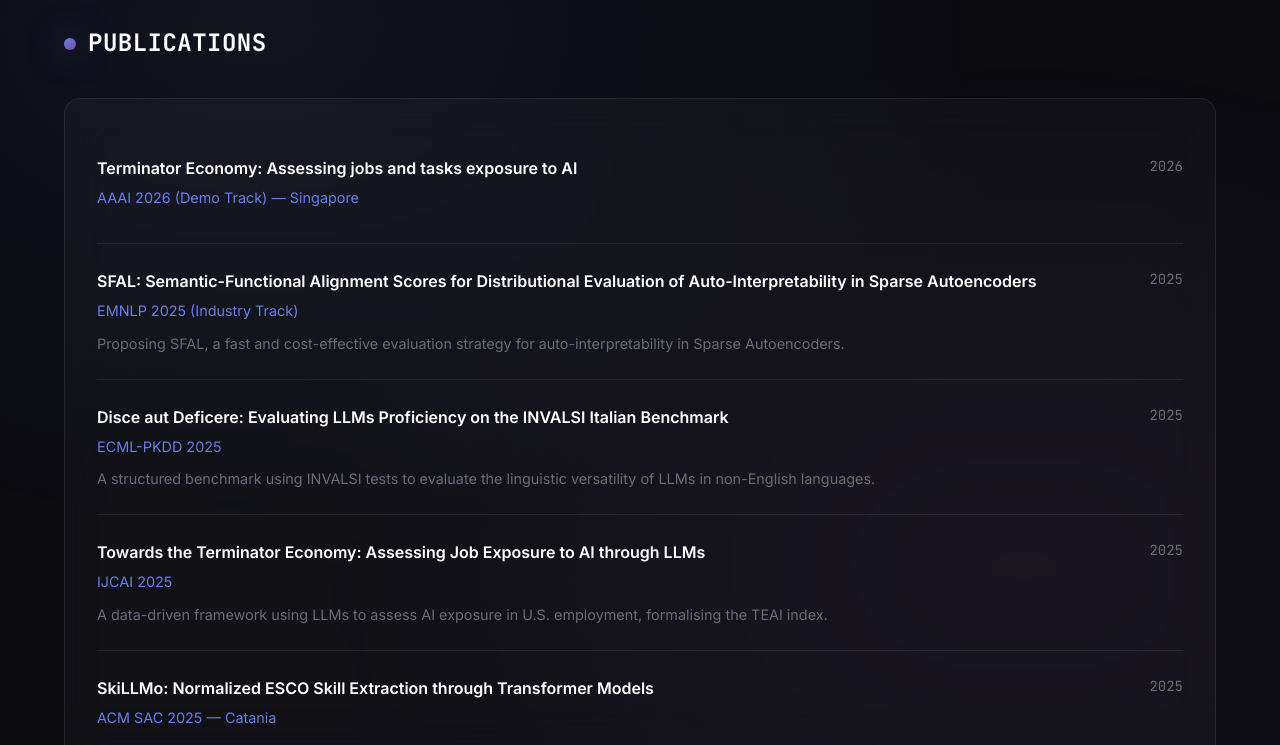
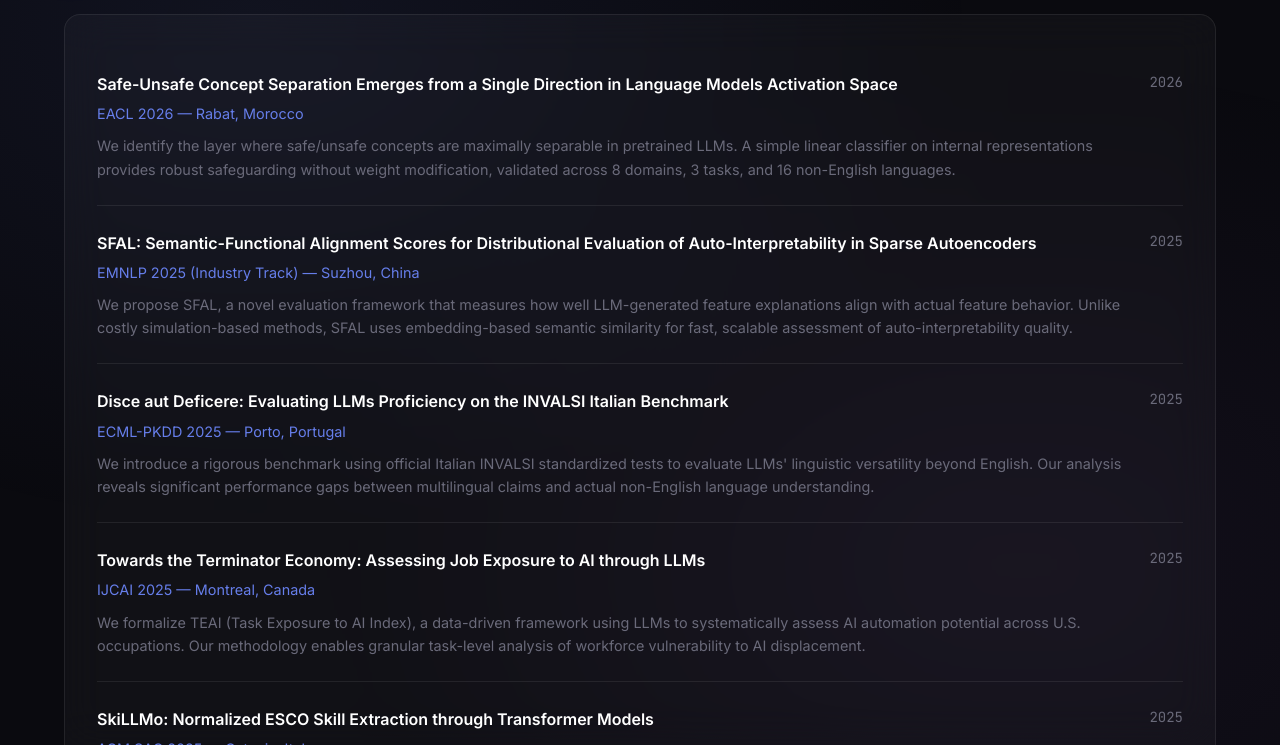
Before and after one commit to serino28/serino28.github.io, a Jekyll site: the page built from index.html, in a window 1280 px wide and 900 px high, scrolled down 800 px, cut to the strip 155-900 px from the top of the window. Built offline with Jekyll 4.4.1, drawn with Linux system fonts in a browser that asks for light colours; some of the changed text lies outside the part shown.

Commit message:
Fix feedback: remove ticker, add EACL paper, simpler easter egg, enrich descriptions, update map

```diff
--- a/_includes/footer.html
+++ b/_includes/footer.html
@@ -28,7 +28,7 @@
                 </a>
             </div>
         </div>
-        <p class="footer-hint">psst... try the Konami Code 🎮</p>
+        <p class="footer-hint">psst... triple-click the logo for a surprise 🎮</p>
     </div>
 </footer>
 
--- a/assets/js/main.js
+++ b/assets/js/main.js
@@ -7,9 +7,8 @@
     initTheme();
     initNavScroll();
     initScrollAnimations();
-    initTicker();
     initNowPlaying();
-    initKonamiCode();
+    initEasterEgg();
     initSnakeGame();
     initMap();
     initYear();
@@ -66,30 +65,6 @@
     }, { threshold: 0.1 });
 
     elements.forEach(el => observer.observe(el));
-}
-
-/* ===== TICKER ===== */
-const HIGHLIGHTS = [
-    { emoji: "🤖", title: "Terminator Economy: Assessing jobs and tasks exposure to AI", venue: "AAAI 2026" },
-    { emoji: "📰", title: "SFAL: Semantic-Functional Alignment Scores for Auto-Interpretability", venue: "EMNLP 2025" },
-    { emoji: "📈", title: "Towards the Terminator Economy: TEAI Index", venue: "IJCAI 2025" },
-    { emoji: "🎓", title: "Disce aut Deficere: LLMs on Italian INVALSI", venue: "ECML-PKDD 2025" },
-    { emoji: "🔧", title: "SkiLLMo: ESCO Skill Extraction", venue: "ACM SAC 2025" }
-];
-
-function initTicker() {
-    const ticker = document.getElementById('ticker');
-    if (!ticker) return;
-
-    // Triple for smooth loop
-    const items = [...HIGHLIGHTS, ...HIGHLIGHTS, ...HIGHLIGHTS];
-
-    items.forEach(item => {
-        const el = document.createElement('span');
-        el.className = 'ticker-item';
-        el.innerHTML = `${item.emoji} <strong>"${item.title}"</strong> @ ${item.venue}`;
-        ticker.appendChild(el);
-    });
 }
 
 /* ===== NOW PLAYING (ALBUM WIDGET) ===== */
@@ -170,20 +145,27 @@
     }
 }
 
-/* ===== KONAMI CODE ===== */
-function initKonamiCode() {
-    const code = ['ArrowUp', 'ArrowUp', 'ArrowDown', 'ArrowDown', 'ArrowLeft', 'ArrowRight', 'ArrowLeft', 'ArrowRight', 'KeyB', 'KeyA'];
-    let index = 0;
+/* ===== EASTER EGG: Triple-click on logo ===== */
+function initEasterEgg() {
+    const logo = document.querySelector('.nav-logo');
+    if (!logo) return;
 
-    document.addEventListener('keydown', (e) => {
-        if (e.code === code[index]) {
-            index++;
-            if (index === code.length) {
-                activateSnake();
-                index = 0;
-            }
+    let clickCount = 0;
+    let clickTimer = null;
+
+    logo.addEventListener('click', (e) => {
+        clickCount++;
+
+        if (clickTimer) clearTimeout(clickTimer);
+
+        if (clickCount >= 3) {
+            e.preventDefault();
+            clickCount = 0;
+            activateSnake();
         } else {
-            index = 0;
+            clickTimer = setTimeout(() => {
+                clickCount = 0;
+            }, 500);
         }
     });
 }
@@ -356,7 +338,7 @@
             if (this.score >= 50 && !this.specialMessageShown) {
                 this.specialMessageShown = true;
                 setTimeout(() => {
-                    alert("🎉 You're crushing it! Keep grinding like this and you'll master interpretability too! 🐍");
+                    alert("🎉 You're crushing it! Keep working like this and you'll master interpretability too! 🐍");
                 }, 100);
             }
         } else {
@@ -479,7 +461,7 @@
     }).addTo(map);
 
     const publications = [
-        { lat: 1.3521, lng: 103.8198, label: '<strong>AAAI 2026</strong> — Singapore<br>Terminator Economy (Demo)' },
+        { lat: 34.0209, lng: -6.8416, label: '<strong>EACL 2026</strong> — Rabat<br>Safe-Unsafe Concept Separation' },
         { lat: 31.2989, lng: 120.5853, label: '<strong>EMNLP 2025</strong> — Suzhou<br>SFAL: Auto-Interpretability' },
         { lat: 41.1621, lng: -8.6291, label: '<strong>ECML-PKDD 2025</strong> — Porto<br>Disce aut Deficere' },
         { lat: 45.5017, lng: -73.5673, label: '<strong>IJCAI 2025</strong> — Montreal<br>Terminator Economy' },
--- a/index.html
+++ b/index.html
@@ -2,10 +2,6 @@
 layout: default
 title: "Home"
 ---
-
-<div class="ticker-wrap">
-    <div class="ticker" id="ticker"></div>
-</div>
 
 <section class="hero container">
     <div class="hero-grid">
@@ -23,7 +19,7 @@
                 and sugar-free coffee.
             </p>
             <div class="hero-cta">
-                <a href="mailto:a.serino3@campus.unimib.it" class="btn btn-primary">Contact Me</a>
+                <a href="#contact" class="btn btn-primary">Contact Me</a>
                 <a href="https://github.com/serino28" target="_blank" rel="noopener"
                     class="btn btn-secondary">GitHub</a>
                 <a href="https://www.linkedin.com/in/antonio-serino-881799205" target="_blank" rel="noopener"
@@ -74,8 +70,13 @@
         <ul class="pub-list">
             <li class="pub-item">
                 <div class="pub-info">
-                    <div class="pub-title">Terminator Economy: Assessing jobs and tasks exposure to AI</div>
-                    <div class="pub-venue">AAAI 2026 (Demo Track) — Singapore</div>
+                    <div class="pub-title">Safe-Unsafe Concept Separation Emerges from a Single Direction in Language
+                        Models Activation Space</div>
+                    <div class="pub-venue">EACL 2026 — Rabat, Morocco</div>
+                    <p class="pub-desc">We identify the layer where safe/unsafe concepts are maximally separable in
+                        pretrained LLMs. A simple linear classifier on internal representations provides robust
+                        safeguarding without weight modification, validated across 8 domains, 3 tasks, and 16
+                        non-English languages.</p>
                 </div>
                 <div class="pub-year">2026</div>
             </li>
@@ -83,9 +84,11 @@
                 <div class="pub-info">
                     <div class="pub-title">SFAL: Semantic-Functional Alignment Scores for Distributional Evaluation of
                         Auto-Interpretability in Sparse Autoencoders</div>
-                    <div class="pub-venue">EMNLP 2025 (Industry Track)</div>
-                    <p class="pub-desc">Proposing SFAL, a fast and cost-effective evaluation strategy for
-                        auto-interpretability in Sparse Autoencoders.</p>
+                    <div class="pub-venue">EMNLP 2025 (Industry Track) — Suzhou, China</div>
+                    <p class="pub-desc">We propose SFAL, a novel evaluation framework that measures how well
+                        LLM-generated feature explanations align with actual feature behavior. Unlike costly
+                        simulation-based methods, SFAL uses embedding-based semantic similarity for fast, scalable
+                        assessment of auto-interpretability quality.</p>
                 </div>
                 <div class="pub-year">2025</div>
             </li>
@@ -93,9 +96,10 @@
                 <div class="pub-info">
                     <div class="pub-title">Disce aut Deficere: Evaluating LLMs Proficiency on the INVALSI Italian
                         Benchmark</div>
-                    <div class="pub-venue">ECML-PKDD 2025</div>
-                    <p class="pub-desc">A structured benchmark using INVALSI tests to evaluate the linguistic
-                        versatility of LLMs in non-English languages.</p>
+                    <div class="pub-venue">ECML-PKDD 2025 — Porto, Portugal</div>
+                    <p class="pub-desc">We introduce a rigorous benchmark using official Italian INVALSI standardized
+                        tests to evaluate LLMs' linguistic versatility beyond English. Our analysis reveals significant
+                        performance gaps between multilingual claims and actual non-English language understanding.</p>
                 </div>
                 <div class="pub-year">2025</div>
             </li>
@@ -103,27 +107,30 @@
                 <div class="pub-info">
                     <div class="pub-title">Towards the Terminator Economy: Assessing Job Exposure to AI through LLMs
                     </div>
-                    <div class="pub-venue">IJCAI 2025</div>
-                    <p class="pub-desc">A data-driven framework using LLMs to assess AI exposure in U.S. employment,
-                        formalising the TEAI index.</p>
+                    <div class="pub-venue">IJCAI 2025 — Montreal, Canada</div>
+                    <p class="pub-desc">We formalize TEAI (Task Exposure to AI Index), a data-driven framework using
+                        LLMs to systematically assess AI automation potential across U.S. occupations. Our methodology
+                        enables granular task-level analysis of workforce vulnerability to AI displacement.</p>
                 </div>
                 <div class="pub-year">2025</div>
             </li>
             <li class="pub-item">
                 <div class="pub-info">
                     <div class="pub-title">SkiLLMo: Normalized ESCO Skill Extraction through Transformer Models</div>
-                    <div class="pub-venue">ACM SAC 2025 — Catania</div>
-                    <p class="pub-desc">A pipeline leveraging Transformers and LLMs to extract, filter, and standardize
-                        skills from job ads to the ESCO taxonomy.</p>
+                    <div class="pub-venue">ACM SAC 2025 — Catania, Italy</div>
+                    <p class="pub-desc">A complete pipeline combining Transformers and LLMs to extract skills from job
+                        advertisements and map them to the standardized ESCO taxonomy. Our approach addresses the
+                        critical challenge of skill normalization for labour market analytics.</p>
                 </div>
                 <div class="pub-year">2025</div>
             </li>
             <li class="pub-item">
                 <div class="pub-info">
                     <div class="pub-title">An approach to Evaluative AI through Large Language Models</div>
-                    <div class="pub-venue">ECAI 2024 — Santiago de Compostela</div>
-                    <p class="pub-desc">Introducing EADS, a framework integrating Evaluative AI with conversational
-                        explanations to enhance decision-making.</p>
+                    <div class="pub-venue">ECAI 2024 — Santiago de Compostela, Spain</div>
+                    <p class="pub-desc">We introduce EADS (Evaluative AI Decision Support), a framework that integrates
+                        LLMs into decision-making processes by generating structured pros/cons evaluations. This enables
+                        transparent, conversational explanations that augment human judgment.</p>
                 </div>
                 <div class="pub-year">2024</div>
             </li>
@@ -132,8 +139,9 @@
                     <div class="pub-title">Augmenting XAI with LLMs: A Case Study in Banking Marketing Recommendation
                     </div>
                     <div class="pub-venue">XAI World Conference @ IJCAI 2024 — Malta 🏆</div>
-                    <p class="pub-desc">Using Generative AI to create natural language explanations for recommender
-                        systems. Best Presentation Award.</p>
+                    <p class="pub-desc">We demonstrate how Generative AI can transform opaque ML model outputs into
+                        human-readable natural language explanations for recommender systems in banking. Awarded Best
+                        Presentation for bridging the gap between technical XAI and end-user understanding.</p>
                 </div>
                 <div class="pub-year">2024</div>
             </li>
@@ -141,9 +149,10 @@
                 <div class="pub-info">
                     <div class="pub-title">Skills-Hunter: adapting Large Language Models to the Labour Market for Skill
                         Extraction</div>
-                    <div class="pub-venue">AIxIA 2023 — Rome</div>
-                    <p class="pub-desc">An automated approach using LLMs to overcome the data labelling problem for
-                        skill extraction in job ads.</p>
+                    <div class="pub-venue">AIxIA 2023 — Rome, Italy</div>
+                    <p class="pub-desc">Our pioneering work on leveraging LLMs for automated skill extraction from job
+                        postings, addressing the fundamental data labelling bottleneck that had limited previous
+                        approaches to labour market analysis.</p>
                 </div>
                 <div class="pub-year">2023</div>
             </li>
```
Also changed, not shown: other parts of index.html (+1 -1 lines).
